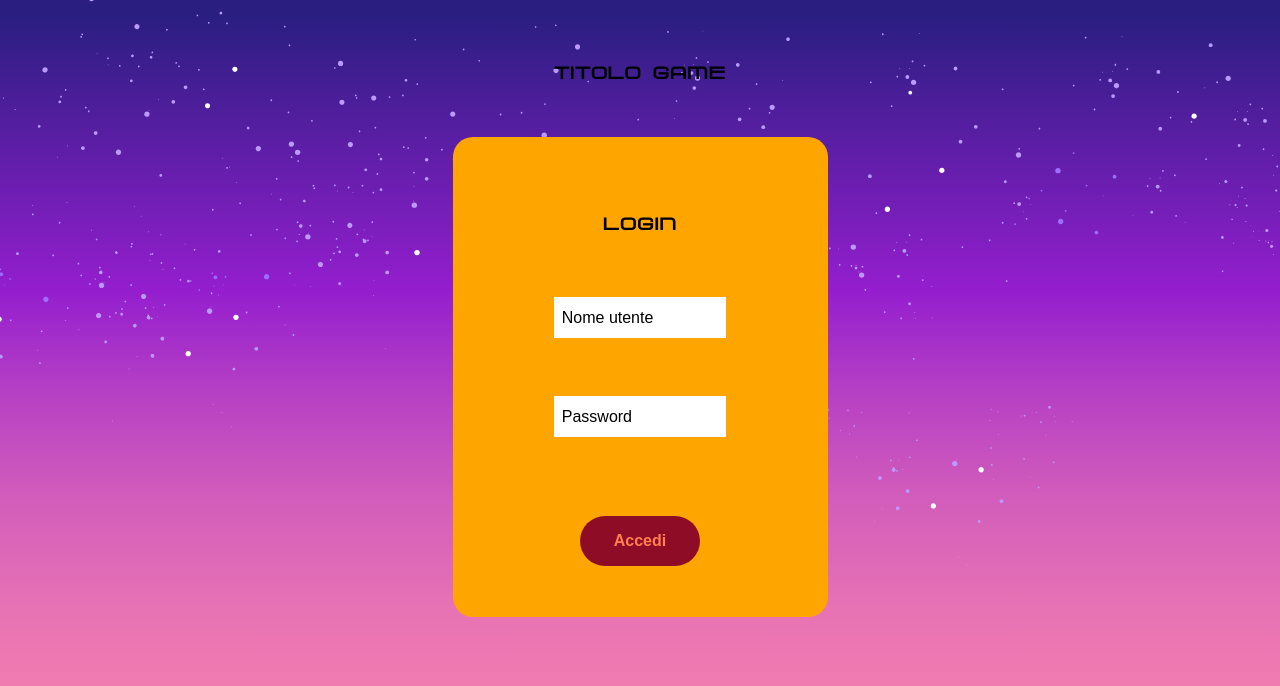
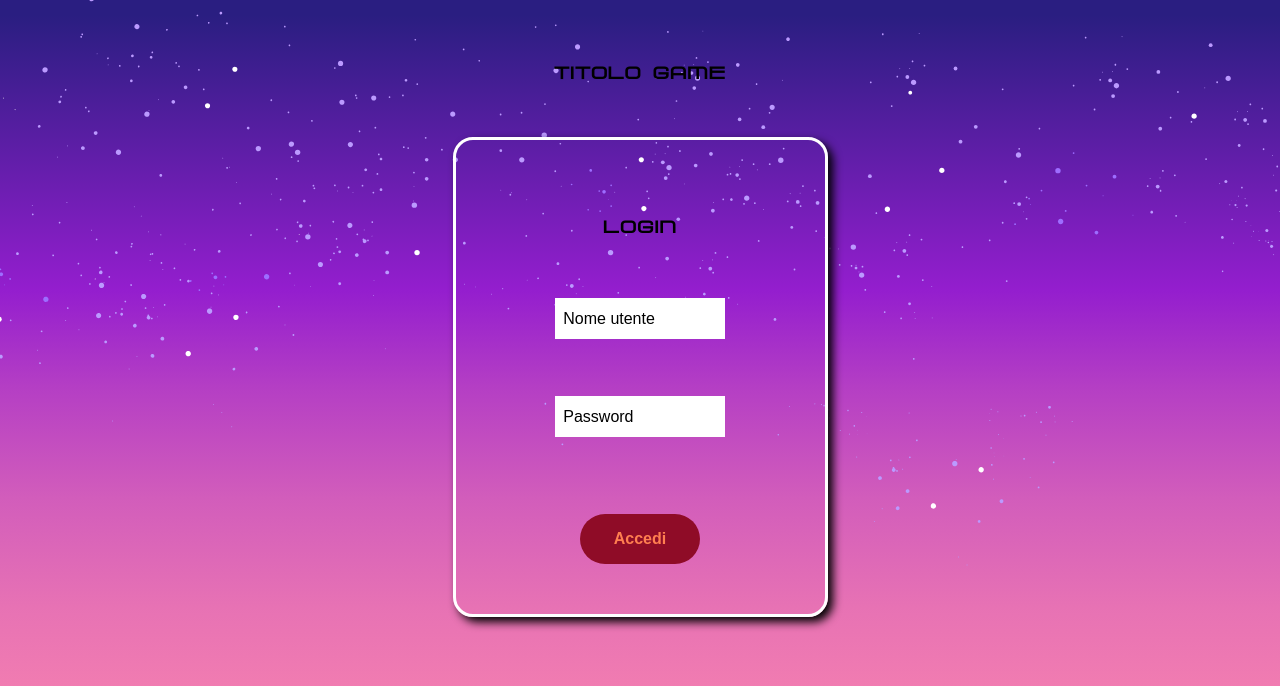
Before and after one commit to pater97/Meteor-Rush, a React (Create React App) app: page / in a window 1280 px wide. Shown: the top 686 px of the page. Built offline with nearby package versions, Linux system fonts and the light colour scheme.

Commit message:
Form container

```diff
--- a/src/components/class-components/form/form.css
+++ b/src/components/class-components/form/form.css
@@ -5,8 +5,10 @@
     justify-content: space-around;
     width: 30%;
     min-height: 60vh;
+    border: solid white;
     border-radius: 20px;
-    background-color: orange;
+    box-shadow: 5px 5px 10px 0px #000000;
+    background-color: transparent;
     margin: 50px 15px;
     padding: 55px 15px 37px;
 }
```
